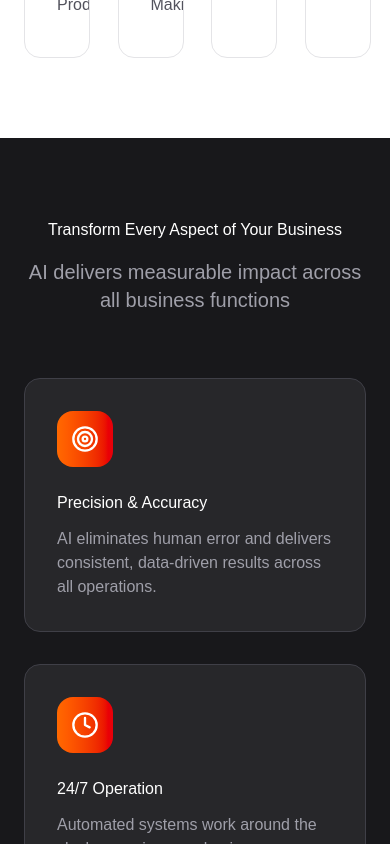
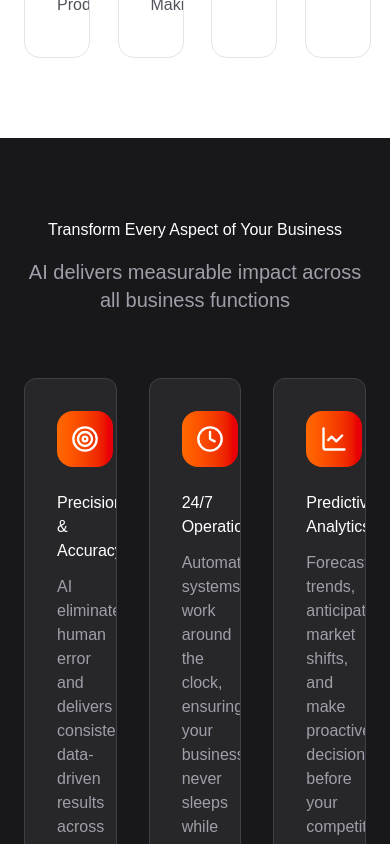
Before and after one commit to WillMay09/automationWebsite, a Next.js app: page /impact in a window 390 px wide. Shown: the part 1260-2104 px from the top of the page. Built offline with nearby package versions, Linux system fonts and the light colour scheme.

Commit message:
Universal sectionGrid component made and customSoftware and businessBenefits refactored with universal components

```diff
--- a/src/components/businessBenefits.tsx
+++ b/src/components/businessBenefits.tsx
@@ -1,5 +1,8 @@
 "use client";
 
+import { SectionGrid } from "./ui/SectionGrid";
+import { UniversalCard } from "./ui/UniversalCard";
+import { iconMap, IconName } from "./ui/icons";
 import {
   Target,
   Shield,
@@ -11,58 +14,6 @@ import {
   Cpu,
   MessageSquare,
 } from "lucide-react";
-
-import { motion } from "framer-motion";
-
-type IconName = keyof typeof iconMap;
-
-interface BusinessBenefitsProps {
-  iconName: IconName;
-  title: string;
-  description: string;
-  index: number;
-}
-
-const iconMap = {
-  Target,
-  Shield,
-  Clock,
-  LineChart,
-  Users,
-  Workflow,
-  Boxes,
-  Cpu,
-  MessageSquare,
-};
-
-export function BusinessBenefitsCard({
-  iconName,
-  title,
-  description,
-  index,
-}: BusinessBenefitsProps) {
-  const Icon = iconMap[iconName];
-  return (
-    <motion.div
-      className="bg-zinc-800 rounded-2xl overflow-hidden border border-zinc-700 hover:border-orange-500 transition-all duration-300 p-8 cursor-pointer"
-      initial={{ opacity: 0, y: 20 }}
-      whileInView={{ opacity: 1, y: 0 }}
-      viewport={{ once: true }}
-      transition={{ duration: 0.5, delay: index * 0.05 }}
-      whileHover={{ scale: 1.03, borderColor: "#f97316" }}
-    >
-      <div className="w-14 h-14 bg-gradient-to-r from-orange-500 to-red-600 rounded-2xl flex justify-center items-center mb-6">
-        {Icon ? (
-          <Icon className="text-white w-7 h-7" />
-        ) : (
-          <Cpu className="text-white w-7 h-7" />
-        )}
-      </div>
-      <h3 className="text-white mb-3">{title}</h3>
-      <p className="text-zinc-400">{description}</p>
-    </motion.div>
-  );
-}
 
 export function BusinessBenfits() {
   const benefits: { iconName: IconName; title: string; description: string }[] =
@@ -105,33 +56,22 @@ export function BusinessBenfits() {
       },
     ];
   return (
-    <section className="bg-zinc-900 py-20 px-6">
-      <div className="max-w-7xl mx-auto">
-        <motion.div
-          className="text-center mb-16"
-          initial={{ opacity: 0, y: 20 }}
-          whileInView={{ opacity: 1, y: 0 }}
-          viewport={{ once: true }}
+    <SectionGrid
+      title="Transform Every Aspect of Your Business"
+      subtitle="AI delivers measurable impact across all business functions"
+      bg="dark"
+      columns={3}
     >
-          <h2 className="text-white mb-4">
-            Transform Every Aspect of Your Business
-          </h2>
-          <p className="text-zinc-400 text-xl max-w-2xl mx-auto">
-            AI delivers measurable impact across all business functions
-          </p>
-        </motion.div>
-        <div className="grid md:grid-cols-2 lg:grid-cols-3 gap-8">
       {benefits.map((benefit, index) => (
-            <BusinessBenefitsCard
-              key={benefit.iconName || index}
-              iconName={benefit.iconName}
+        <UniversalCard
+          key={index}
+          icon={iconMap[benefit.iconName]}
           title={benefit.title}
           description={benefit.description}
+          variant="dark"
           index={index}
         />
       ))}
-        </div>
-      </div>
-    </section>
+    </SectionGrid>
   );
 }
--- a/src/components/customSoftwarebenefits.tsx
+++ b/src/components/customSoftwarebenefits.tsx
@@ -1,77 +1,9 @@
 "use client";
 
 import { motion } from "framer-motion";
-
-import {
-  Brain,
-  TrendingUp,
-  Zap,
-  Target,
-  Shield,
-  Clock,
-  DollarSign,
-  Users,
-  Cpu,
-  LineChart,
-  Boxes,
-  MessageSquare,
-  Eye,
-  Code,
-  Database,
-  Workflow,
-  ChartBar,
-  BarChart3,
-  Sparkles,
-  ArrowRight,
-  CheckCircle2,
-} from "lucide-react";
-
-type IconName = keyof typeof iconMap;
-
-const iconMap = {
-  Code,
-  Boxes,
-  TrendingUp,
-  Shield,
-  DollarSign,
-  Zap,
-};
-
-interface SoftwareBenefitsProps {
-  iconName: IconName;
-  title: string;
-  description: string;
-  index: number;
-}
-
-function CustomSoftwareCard({
-  iconName,
-  title,
-  description,
-  index,
-}: SoftwareBenefitsProps) {
-  const Icon = iconMap[iconName];
-  return (
-    <motion.div
-      className="bg-zinc-800 rounded-2xl overflow-hidden border border-zinc-700 hover:border-orange-500 transition-all duration-300 p-8 cursor-pointer"
-      initial={{ opacity: 0, y: 20 }}
-      whileInView={{ opacity: 1, y: 0 }}
-      viewport={{ once: true }}
-      transition={{ duration: 0.5, delay: index * 0.05 }}
-      whileHover={{ scale: 1.03, borderColor: "#f97316" }}
-    >
-      <div className="w-14 h-14 bg-gradient-to-r from-orange-500 to-red-600 rounded-2xl flex justify-center items-center mb-6">
-        {Icon ? (
-          <Icon className="text-white w-7 h-7" />
-        ) : (
-          <Cpu className="text-white w-7 h-7" />
-        )}
-      </div>
-      <h3 className="text-white mb-3">{title}</h3>
-      <p className="text-zinc-400">{description}</p>
-    </motion.div>
-  );
-}
+import { UniversalCard } from "./ui/UniversalCard";
+import { SectionGrid } from "./ui/SectionGrid";
+import { iconMap, IconName } from "./ui/icons";
 
 export function CustomSoftware() {
   const benefits: { iconName: IconName; title: string; description: string }[] =
@@ -114,33 +46,22 @@ export function CustomSoftware() {
       },
     ];
   return (
-    <section className="bg-zinc-900 py-20 px-6">
-      <div className="max-w-7xl mx-auto">
-        <motion.div
-          className="text-center mb-16"
-          initial={{ opacity: 0, y: 20 }}
-          whileInView={{ opacity: 1, y: 0 }}
-          viewport={{ once: true }}
+    <SectionGrid
+      title="Transform Every Aspect of Your Business"
+      subtitle="AI delivers measurable impact across all business functions"
+      bg="dark"
+      columns={3}
     >
-          <h2 className="text-white mb-4">
-            Transform Every Aspect of Your Business
-          </h2>
-          <p className="text-zinc-400 text-xl max-w-2xl mx-auto">
-            AI delivers measurable impact across all business functions
-          </p>
-        </motion.div>
-        <div className="grid md:grid-cols-2 lg:grid-cols-3 gap-8">
       {benefits.map((benefit, index) => (
-            <CustomSoftwareCard
-              key={benefit.iconName || index}
-              iconName={benefit.iconName}
+        <UniversalCard
+          key={index}
+          icon={iconMap[benefit.iconName]}
           title={benefit.title}
           description={benefit.description}
+          variant="dark"
           index={index}
         />
       ))}
-        </div>
-      </div>
-    </section>
+    </SectionGrid>
   );
 }
--- /dev/null
+++ b/src/components/ui/SectionGrid.tsx
@@ -0,0 +1,62 @@
+"use client";
+
+import { ReactNode } from "react";
+
+import { motion } from "framer-motion";
+
+interface SectionGridProps {
+  title: string;
+  subtitle: string;
+  children: ReactNode;
+  bg?: "light" | "dark";
+  columns: 2 | 3 | 4;
+}
+
+export function SectionGrid({
+  title,
+  subtitle,
+  children,
+  bg = "light",
+  columns = 3,
+}: SectionGridProps) {
+  return (
+    <section
+      className={`py-20 px-6 ${bg === "light" ? "bg-white" : "bg-zinc-900"}`}
+    >
+      <div className="max-w-7xl mx-auto">
+        <motion.div
+          className="text-center mb-16"
+          initial={{ opacity: 0, y: 20 }}
+          viewport={{ once: true }}
+          whileInView={{ opacity: 1, y: 0 }}
+          transition={{ duration: 0.4 }}
+          whileHover={{ scale: 1.03, y: -8, transition: { duration: 0.25 } }}
+        >
+          <h2
+            className={`mb-4 ${
+              bg === "light" ? "text-zinc-900" : "text-white"
+            }`}
+          >
+            {title}
+          </h2>
+
+          <p
+            className={`text-xl max-w-2xl mx-auto ${
+              bg === "light" ? "text-zinc-600" : "text-zinc-400"
+            }`}
+          >
+            {subtitle}
+          </p>
+        </motion.div>
+
+        <div
+          className={`grid gap-8 ${columns === 2 && "grid-cols-2"} ${
+            columns === 3 && "grid-cols-3"
+          } ${columns === 4 && "grid-cols-4"}`}
+        >
+          {children}
+        </div>
+      </div>
+    </section>
+  );
+}
--- a/src/components/ui/UniversalCard.tsx
+++ b/src/components/ui/UniversalCard.tsx
@@ -1,48 +1,56 @@
+"use client";
+
 import { motion } from "framer-motion";
 
 interface UniversalCardProps {
-  icon: React.ElementType;
+  icon?: React.ElementType;
   title?: string;
-  description: string;
+  description?: string;
   variant?: "light" | "dark";
   index: number;
+  children?: React.ReactNode;
 }
 
 export function UniversalCard({
   icon: Icon,
   title,
   description,
-  variant = "dark",
-  index,
+  variant = "light",
+  index = 0,
+  children,
 }: UniversalCardProps) {
   const isLight = variant === "light";
-
   return (
     <motion.div
-      className={`rounded-xl overflow-hidden p-8 cursor-pointer border transition-all duration-300
+      className={`flex flex-col p-8 rounded-xl h-full transition-all duration-300 overflow-hidden cursor-pointer
         ${
           isLight
-            ? "bg-white border-x-zinc-200 hover:border-amber-500"
-            : "bg-zinc-800 border-zinc-700 hover:border-orange-500"
+            ? "bg-white border border-x-zinc-200 hover:border-amber-500"
+            : "bg-zinc-800 border border-zinc-700 hover:border-orange-500"
         }`}
       initial={{ opacity: 0, y: 20 }}
       whileInView={{ opacity: 1, y: 0 }}
       viewport={{ once: true }}
-      transition={{ duration: 0.5, delay: index * 0.05 }}
+      transition={{ delay: index * 0.1 }}
       whileHover={{ scale: 1.03 }}
     >
+      {Icon && (
         <div className="w-14 h-14 bg-gradient-to-r from-orange-500 to-red-600 rounded-2xl flex justify-center items-center mb-6">
           <Icon className="text-white w-7 h-7" />
         </div>
+      )}
+
       {title && (
         <h3 className={`mb-3 ${isLight ? "text-black" : "text-white"}`}>
           {title}
         </h3>
       )}
-
+      {description && (
         <p className={isLight ? "text-zinc-600" : "text-zinc-400"}>
           {description}
         </p>
+      )}
+      {children}
     </motion.div>
   );
 }
--- /dev/null
+++ b/src/components/ui/icons.tsx
@@ -0,0 +1,49 @@
+import {
+  Brain,
+  TrendingUp,
+  Zap,
+  Target,
+  Shield,
+  Clock,
+  DollarSign,
+  Users,
+  Cpu,
+  LineChart,
+  Boxes,
+  MessageSquare,
+  Eye,
+  Code,
+  Database,
+  Workflow,
+  ChartBar,
+  BarChart3,
+  Sparkles,
+  ArrowRight,
+  CheckCircle2,
+} from "lucide-react";
+
+export const iconMap = {
+  Brain,
+  TrendingUp,
+  Zap,
+  Target,
+  Shield,
+  Clock,
+  DollarSign,
+  Users,
+  Cpu,
+  LineChart,
+  Boxes,
+  MessageSquare,
+  Eye,
+  Code,
+  Database,
+  Workflow,
+  ChartBar,
+  BarChart3,
+  Sparkles,
+  ArrowRight,
+  CheckCircle2,
+};
+
+export type IconName = keyof typeof iconMap;
```
Lines whose indentation alone changed are shown as unchanged.
